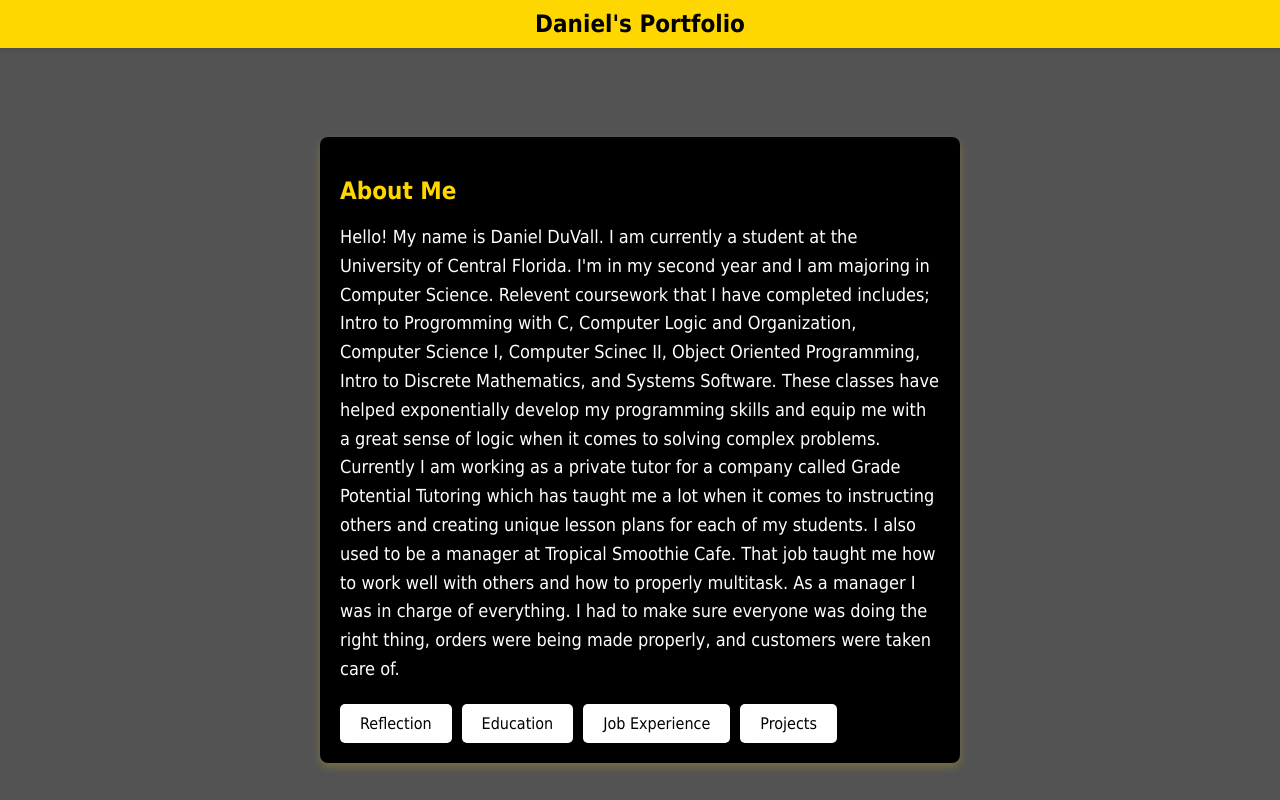
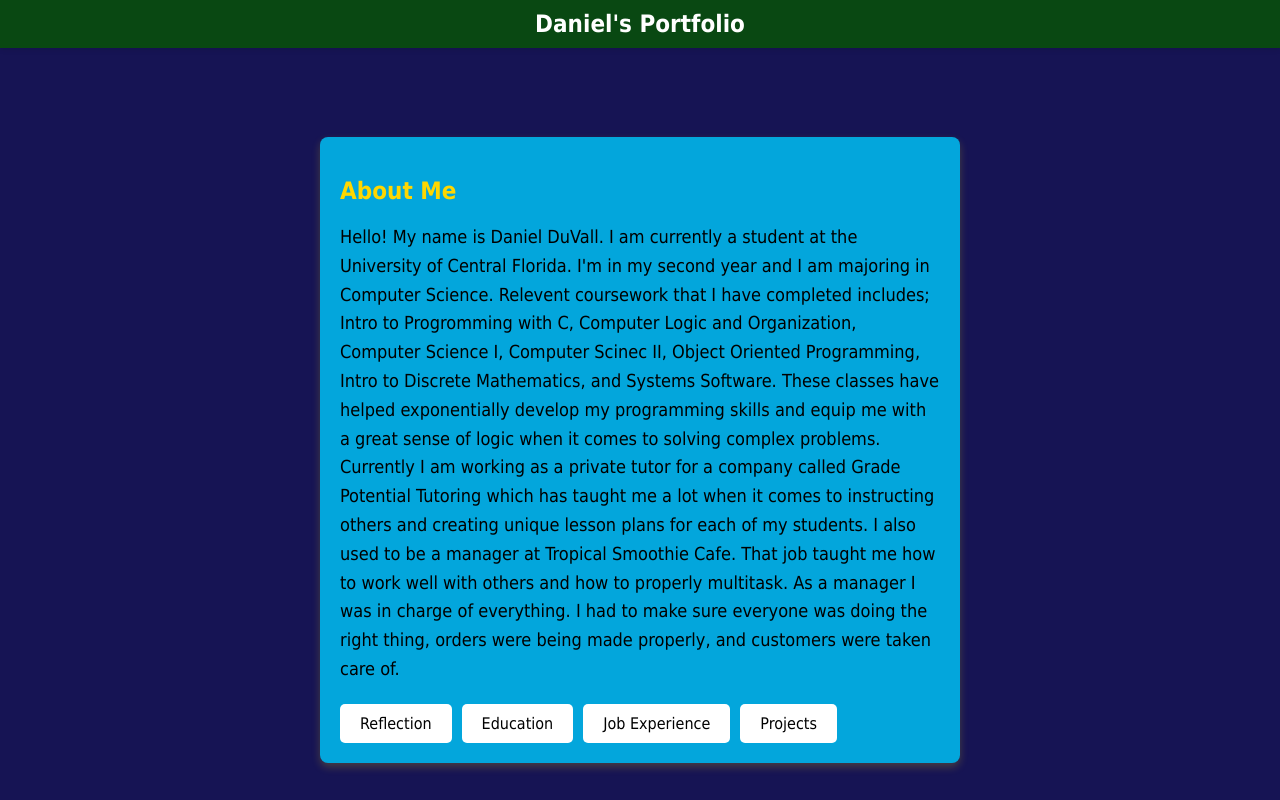
Before and after one commit to daniel-duvall/personal_website, a plain HTML site: page index.html in a window 1280 px wide. Drawn offline with Linux system fonts and the light colour scheme.

Commit message:
changed color

```diff
--- a/styles.css
+++ b/styles.css
@@ -2,7 +2,7 @@ body {
     font-family: Tahoma, sans-serif;
     margin: 0;
     padding: 0;
-    background-color: #535353;
+    background-color: #161454;
     color: #333;
     display: flex;
     justify-content: center;
@@ -14,7 +14,7 @@ body {
 header {
     width: 100%;
     padding: 10px 0;
-    background-color: gold;
+    background-color: rgb(9, 72, 18);
 
     text-align: center;
     position: fixed;
@@ -25,7 +25,7 @@ header {
 
 .home-link {
     font-size: 24px;
-    color: rgb(0, 0, 0);
+    color: rgb(255, 255, 255);
     text-decoration: none;
     font-weight: bold;
     margin: 0;
@@ -36,7 +36,7 @@ header {
     max-width: 600px;
     margin-top: 100px;
     padding: 20px;
-    background: rgb(0, 0, 0);
+    background: rgb(3, 166, 220);
     box-shadow: 0 4px 8px rgba(255, 217, 0, 0.216);
     border-radius: 8px;
 
@@ -51,7 +51,7 @@ main p {
     font-size: 18px;
     line-height: 1.6;
     margin-bottom: 20px;
-    color: white
+    color: rgb(0, 0, 0)
 }
 
 .button-container {
@@ -72,5 +72,5 @@ main p {
 }
 
 .button:hover {
-    background-color: gold;
+    background-color: rgb(0, 255, 47);
 }
```
